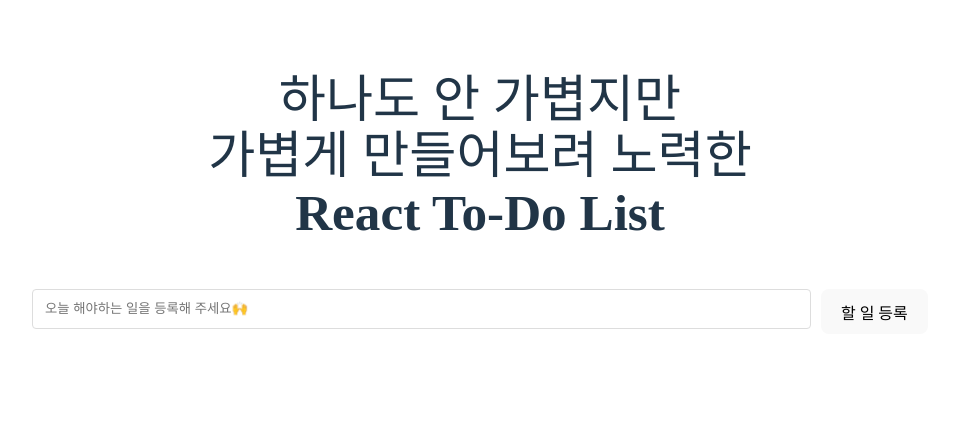
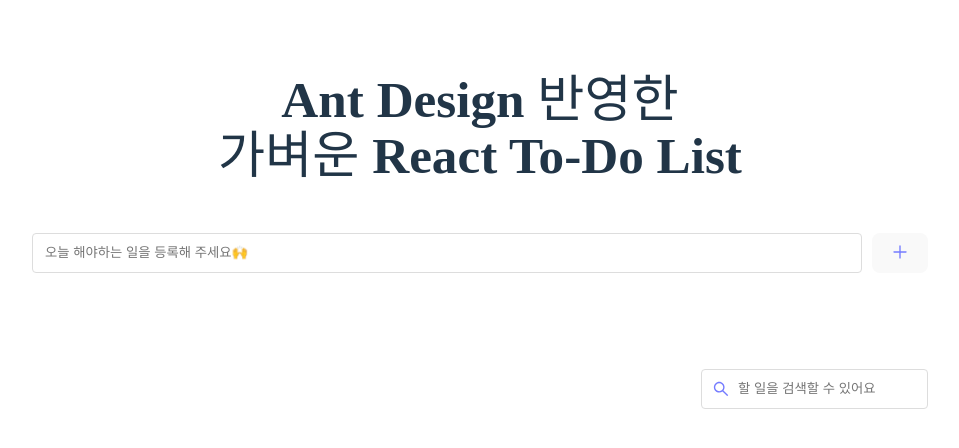
Before and after one commit to 2silver0711/vite-project, a React (Vite) app: page / in a window 1280 px wide. Shown: the top 448 px of the page, without its empty margins (160-1119 px from the left). Built offline with nearby package versions, Linux system fonts and the light colour scheme; a web font is replaced by a local one.

Commit message:
오늘의 투두리스트 연습

```diff
--- a/package.json
+++ b/package.json
@@ -10,6 +10,8 @@
     "preview": "vite preview"
   },
   "dependencies": {
+    "@ant-design/icons": "^5.6.1",
+    "antd": "^5.27.1",
     "react": "^19.1.1",
     "react-dom": "^19.1.1"
   },
--- /dev/null
+++ b/src/App2.jsx
@@ -0,0 +1,132 @@
+import { useState, useEffect } from 'react';
+import TodoInput from './component/TodoInput2';
+import TodoList from './component/TodoList2';
+import styles from "./css/App.module.css";
+// 모듈 css를 가져오려면 객체에 싸매서 가져와야합니다.
+// Ant Design Icons
+import { SearchOutlined } from '@ant-design/icons';
+
+function App() {
+  /**
+   * R 읽기 - 로컬스토리지에 저장되어있는 정보 읽어오기
+   */
+  const [todos, setTodos] = useState(() => {
+    const storedTodos = localStorage.getItem("todos");
+    // 로컬스토리지에 todos라는 객체를 가져와서 storedTodos변수에 할당
+    return storedTodos ? JSON.parse(storedTodos) : [];
+    // (삼항연산자)로컬스토리지에 데이터가 없으면 빈 배열로 초기화
+    // 이 반환되는 내용이 todos가 됨
+  });
+
+  useEffect(() => {
+    // todos 변경될 때마다 useEffect가 실행하여 로컬 스토리지 업데이트
+    localStorage.setItem('todos', JSON.stringify(todos));
+    // 로컬스토리지에 todos라는 객체를 찾아가 todos로 들어온 값을 문자열(string) 형태로 변환해서 저장
+  }, [todos]);
+
+
+  /**
+   * C 생성하기 - todo 등록
+   * @param {*} text todo의 내용
+   */
+  const addTodo = (text) => {
+    setTodos([...todos, {
+      id: Date.now(),
+      text,
+      completed: false
+    }]);
+    /* 기존의 todos항목을 복제해오고, 그 뒤로 새로운 todo를 아이템으로 추가
+    아이템 구성으로는 아래 세 프로퍼티로 구성해
+    id: 등록시점을 밀리초로 변형한 숫자(시간은 흐르기때문에 고유할 수 밖에 없음)
+    text: 파라미터로 들어온 텍스트(할 일)
+    completed: 완료여부 false(기본값) */
+  };
+
+
+  /**
+   * U 업데이트 - 변경된 텍스트 반영
+   * @param {*} id todo의 고유 값
+   * @param {*} updatedText 업데이트 반영 할 텍스트
+   */
+  const updateTodo = (id, updatedText) => {
+    setTodos(todos.map((todo) => (todo.id === id ? { ...todo, text: updatedText } : todo)));
+    /* .map() 기록 되어있는 todos를 순회하면서 동일한 행동을 해, 각 할일은 todo라고 할게
+    (삼항연산자) 현재 순회 중인 todos에서 todo가 변경된 텍스트를 반영할 아이템이라면
+    (true) ...todo 전개구문을 이용해서 객체의 모든 속성을 복사하고, text 속성만 새로운 텍스트로 변경해
+    (false) 기존 todo 그대로 둬 */
+  };
+
+  /**
+   * U 업데이트 - 완료여부를 토글하는 핸들러 함수
+   * @param {*} id todo의 고유 값
+   */
+  const toggleComplete = (id) => {
+    setTodos(todos.map((todo) => (todo.id === id ? { ...todo, completed: !todo.completed } : todo)));
+    /* .map() 기록 되어있는 todos를 순회하면서 동일한 행동을 해, 각 할일은 todo라고 할게
+    (삼항연산자) 현재 순회 중인 todo가 완료여부를 표시하려는 아이템이라면
+    (true) ...todo 전개구문을 이용해서 객체의 모든 속성을 복사하고, completed 속성만 반전해
+    (false) 기존 todo 그대로 둬 */
+  };
+
+
+  /**
+   * D 삭제
+   * @param {*} id todo의 고유 값
+   */
+  const deleteTodo = (id) => {
+    setTodos(todos.filter((todo) => todo.id !== id));
+    /* .filter() 주어진 조건을 만족하는 요소들로만 새로운 배열을 생성
+    삭제하려는 todo의 id가 파라미터로 들어가고
+    그 id와 같지 않은 todo만 모아서 배열생성하여 setTodos()로 부모상태 업데이트
+    => 그 id값을 가진 todo는 제외시켜 */
+  };
+
+
+  // 검색기능 구현하기
+  const [searchQuery, setSearchQuery] = useState(""); // 검색결과만 추릴 상태값 선언
+  const filteredTodos = searchQuery
+    ? todos.filter((todo) => todo.text.toLowerCase().includes(searchQuery.toLowerCase()))
+    : todos;
+  // .toLowerCase()는 전부 소문자 처리하는 메서드 => 검색이 대소문자 구분안하고 광범위하게 되도록 만드는 과정
+
+  return (
+    <div className={styles.app}>
+      <h1>Ant Design 반영한<br />가벼운 React To-Do List</h1>
+
+      {/* 구글아이콘 샘플, span태그 안에 아이콘 고유명 작성 */}
+      {/* <span className="material-symbols-outlined">
+        expand_circle_down
+      </span>
+      <span className="material-symbols-outlined">
+        favorite
+      </span>
+      <span className="material-symbols-outlined">
+        sync_saved_locally
+      </span> */}
+
+      <TodoInput addTodo={addTodo} />
+      <TodoList
+        todos={filteredTodos}
+        // todos={todos}
+        updateTodo={updateTodo}
+        toggleComplete={toggleComplete}
+        deleteTodo={deleteTodo}
+      />
+
+      {/* 검색기능 */}
+      <div className={styles.searchInput}>
+        <SearchOutlined className={styles.ico} />
+        <input
+          type="search"
+          // type="text"로 안넣은 이유 => value를 감지하는 상태이므로 불필요한 텍스트 처리에 상태값이 민감하게 반영되는것을 막기위함, UX를 생각하여 type="search"로 검색어를 한번에 지우는 기능 반영
+          placeholder="할 일을 검색할 수 있어요"
+          value={searchQuery}
+          onChange={(e) => setSearchQuery(e.target.value)}
+        />
+      </div>
+    </div>
+  );
+
+}
+
+export default App;
--- /dev/null
+++ b/src/component/TodoInput2.jsx
@@ -0,0 +1,45 @@
+// TodoInput.jsx
+/* eslint-disable react/prop-types */
+import { useState } from 'react';
+import style from "../css/TodoInput.module.css";
+// Ant Design Icons
+import { PlusOutlined } from '@ant-design/icons';
+
+const TodoInput = ({ addTodo }) => {
+  const [input, setInput] = useState('');
+
+  // 할 일 추가 함수
+  const handleAdd = () => {
+    if (input.trim()) {
+      addTodo(input);
+      setInput('');
+    }
+  };
+  // Enter 키 입력 감지
+  const handleKeyDown = (e) => {
+    if (e.keyCode === 229) return;
+    // 맥에서 한글을 입력하는 동작(onKeyDown/Up)에서 함수 콜링이 두번 중첩되는 이슈가 있어 해결책 삽입
+    if (e.key === 'Enter') handleAdd();
+    // Enter를 누르면 할 일 추가
+  };
+
+  return (
+    <div className={style.container}>
+      <input
+        type="text"
+        value={input}
+        onChange={(e) => setInput(e.target.value)}
+        onKeyDown={handleKeyDown} // 키 입력 이벤트 추가
+        // onBlur={handleAdd} // 포커스가 떠났을 때 자동등록하고 싶다면 넣어볼 수 있음
+        placeholder="오늘 해야하는 일을 등록해 주세요🙌"
+        className={style.todoInput}
+      />
+      <button onClick={handleAdd}>
+        {/* 등록 */}
+        <PlusOutlined className={style.primaryColor} />
+      </button>
+    </div>
+  );
+};
+
+export default TodoInput;
--- /dev/null
+++ b/src/component/TodoItem2.jsx
@@ -0,0 +1,64 @@
+// TodoItem.jsx
+/* eslint-disable react/prop-types */
+import { useState } from 'react';
+import style from "../css/TodoItem.module.css";
+// Ant Design
+import { Checkbox } from "antd";
+import { setTwoToneColor, EditTwoTone, DeleteTwoTone } from '@ant-design/icons';
+
+const TodoItem = ({ todo, updateTodo, toggleComplete, deleteTodo }) => {
+  const [isEditing, setIsEditing] = useState(false);
+  // 수정상태 여부를 초기값으로 상태에 설정
+  const [editText, setEditText] = useState(todo.text);
+  // 기존 todo에 기록된 텍스트를 초기값으로 상태에 설정
+
+  const handleEdit = () => {
+    if (isEditing && editText.trim()) {
+      // isEditing이 true이고 editText가 존재한다면 App에 선언한 updateTodo(해당todo고유 아이디값, 변경된내용)를 실행해
+      updateTodo(todo.id, editText);
+    }
+    setIsEditing(!isEditing);
+    // 수정상태를 반대로 돌려
+  };
+
+  // 투톤컬러 고정
+  setTwoToneColor('#747bff');
+  return (
+    <li className={style.li}>
+      {/* 체크박스 */}
+      <Checkbox
+        checked={todo.completed} // 완료여부 업데이트 해(상태값 반영)
+        onChange={() => toggleComplete(todo.id)}
+      />
+
+      {/* 수정 상태이면 input을 보여주고, 아니라면 span을 보여줘 */}
+      {isEditing ? (
+        <input
+          type="text"
+          value={editText}
+          onChange={(e) => setEditText(e.target.value)}
+        />
+      ) : (
+        <span
+          style={{ textDecoration: todo.completed ? 'line-through' : 'none' }}
+        // 완료 여부를 판단해서 true이면 텍스트에 선긋고, 아니면 제거
+        >
+          {todo.text}
+        </span>
+      )}
+
+      {/* 수정여부 버튼: 수정 상태이면 해당 버튼에 '완료'로, 아니라면 '수정'으로 써 줘 */}
+      <button onClick={handleEdit}>
+        {/* {isEditing ? '완료' : '수정'} */}
+        {isEditing ? '완료' : <EditTwoTone />}
+      </button>
+
+      {/* 삭제버튼 */}
+      <button onClick={() => deleteTodo(todo.id)}>
+        <DeleteTwoTone />
+      </button>
+    </li>
+  );
+};
+
+export default TodoItem;
--- /dev/null
+++ b/src/component/TodoList2.jsx
@@ -0,0 +1,22 @@
+// TodoList.jsx
+/* eslint-disable react/prop-types */
+import TodoItem from './TodoItem2';
+import style from "../css/TodoList.module.css";
+
+const TodoList = ({ todos, updateTodo, toggleComplete, deleteTodo }) => {
+  return (
+    <ul className={style.ul}>
+      {todos.map((todo) => (
+        <TodoItem
+          key={todo.id}
+          todo={todo}
+          updateTodo={updateTodo}
+          toggleComplete={toggleComplete}
+          deleteTodo={deleteTodo}
+        />
+      ))}
+    </ul>
+  );
+};
+
+export default TodoList;
--- a/src/main.jsx
+++ b/src/main.jsx
@@ -1,8 +1,8 @@
 import { StrictMode } from 'react';
 import { createRoot } from 'react-dom/client';
 import './css/index.css';
-// import App from './App.jsx'; // 기본
-import App from './App.jsx'; // Ant design 반영, 구글아이콘, 검색기능 구현
+// import App from './App2.jsx'; // 기본
+import App from './App2.jsx'; // Ant design 반영, 구글아이콘, 검색기능 구현
 
 createRoot(document.getElementById('root')).render(
   <StrictMode>
```
Also changed, not shown: 1 other file (tests, documents, lock files or other folders).
